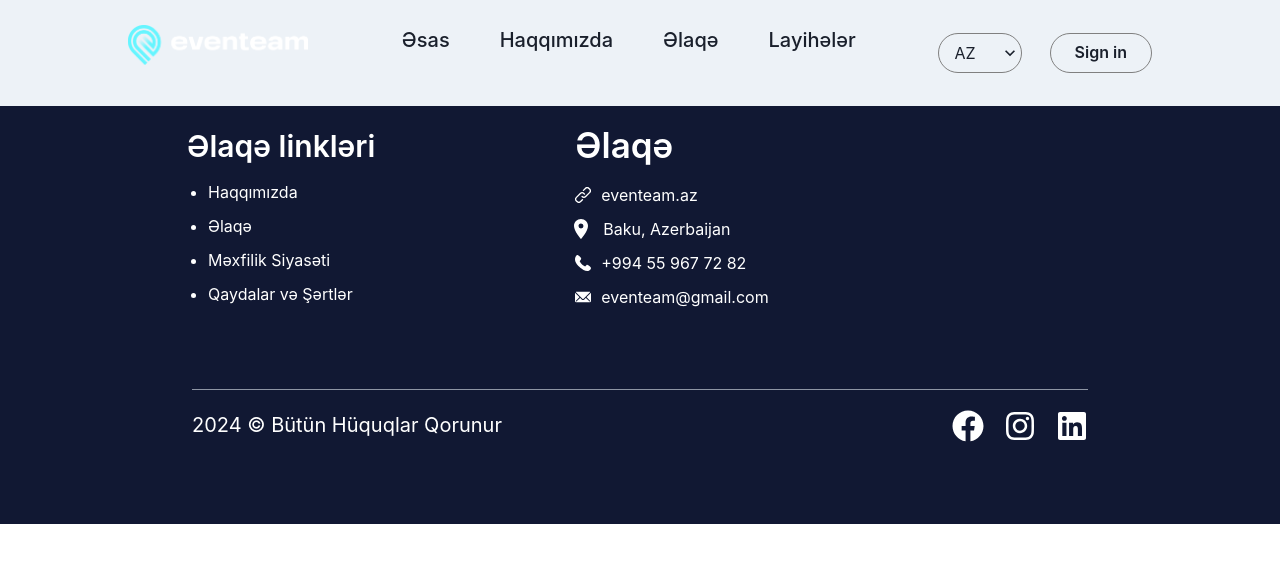
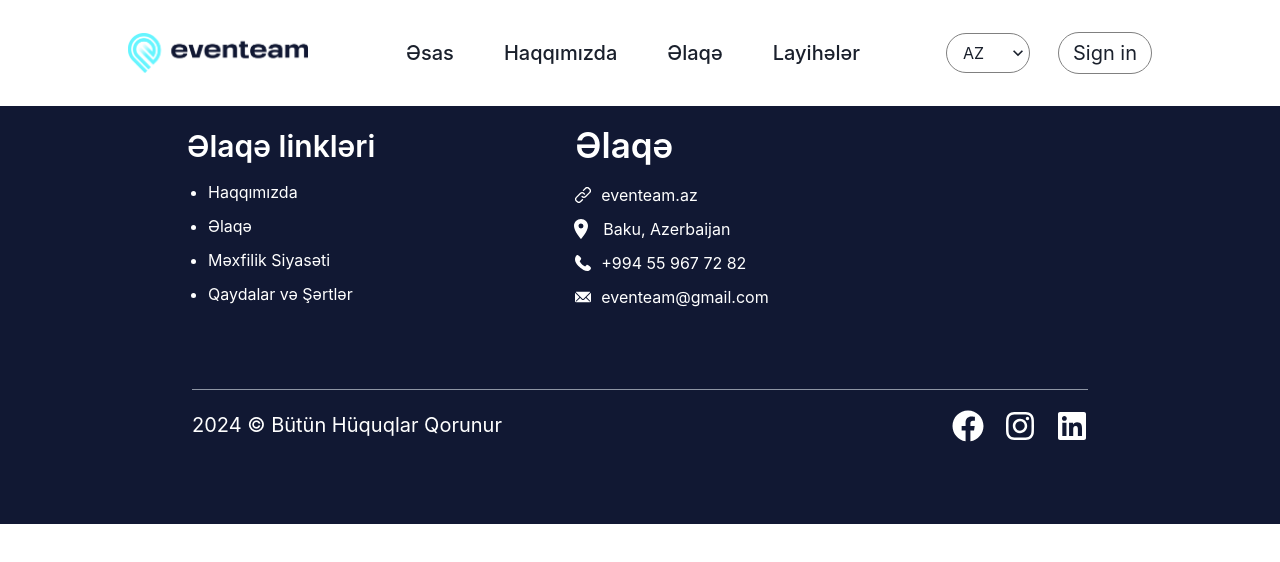
Before and after one commit to gadirov/eventeam, a React (Create React App) app: page / in a window 1280 px wide. Shown: the top 562 px of the page. Built offline with nearby package versions, Linux system fonts and the light colour scheme; no server answers; what axios-auth-refresh would draw is missing.

Commit message:
make hover in header

```diff
--- a/src/components/commons/header.tsx
+++ b/src/components/commons/header.tsx
@@ -23,12 +23,13 @@ const Header = () => {
   return (
     <Box display="flex"
         justifyContent="space-between"
+        alignItems="center"
         p="25px 10vw"
-        bgColor="#EDF2F7"
+        bgColor="#fff"
         w="100vw"
         position="fixed"
       >
-        <Image src="./assests/logo.png" alt='Dan Abramov' w="180px" h="40px" />
+        <Link to="/"><Image src="./assests/logo.png" alt='Dan Abramov' w="180px" h="40px" cursor="pointer"/></Link>
         <UnorderedList
           listStyleType="none"
           display="flex"
@@ -36,10 +37,10 @@ const Header = () => {
           fontWeight="500"
           fontSize="20px"
         >
-          <ListItem cursor="pointer"><Link to="/">{t("Home")}</Link></ListItem>
-          <ListItem cursor="pointer"><Link to="/about">{t("About")}</Link></ListItem>
-          <ListItem cursor="pointer"><Link to="/contact">{t("Contact")}</Link></ListItem>
-          <ListItem cursor="pointer"><Link to="/events">{t("Events")}</Link></ListItem>
+          <ListItem _hover={{ color: "#66f5ff", transition: "color 0.5s" , textDecoration:"underline" }} cursor="pointer"><Link to="/">{t("Home")}</Link></ListItem>
+          <ListItem _hover={{ color: "#66f5ff", transition: "color 0.5s" , textDecoration:"underline" }} cursor="pointer"><Link to="/about">{t("About")}</Link></ListItem>
+          <ListItem _hover={{ color: "#66f5ff", transition: "color 0.5s" , textDecoration:"underline" }} cursor="pointer"><Link to="/contact">{t("Contact")}</Link></ListItem>
+          <ListItem _hover={{ color: "#66f5ff", transition: "color 0.5s" , textDecoration:"underline" }} cursor="pointer"><Link to="/events">{t("Events")}</Link></ListItem>
         </UnorderedList>
         <Box display="flex" alignItems="center" gap="20px">
         <Select
@@ -57,7 +58,7 @@ const Header = () => {
           <option value="en">EN</option>
           <option value="ru">RU</option>
         </Select>
-            <Button cursor="pointer" p="18px 24px" borderRadius="100px" border="1px solid gray">Sign in</Button>
+            <Button cursor="pointer" bg="#fff" fontSize="20px" p=" 20px 14px"  fontWeight="400" borderRadius="100px" border="1px solid gray"  _hover={{ color: "#66f5ff", transition: "color 0.5s" , textDecoration:"underline" }}>Sign in</Button>
         </Box>
       </Box>
   )
```
Also changed, not shown: public/assests/logo.png.
